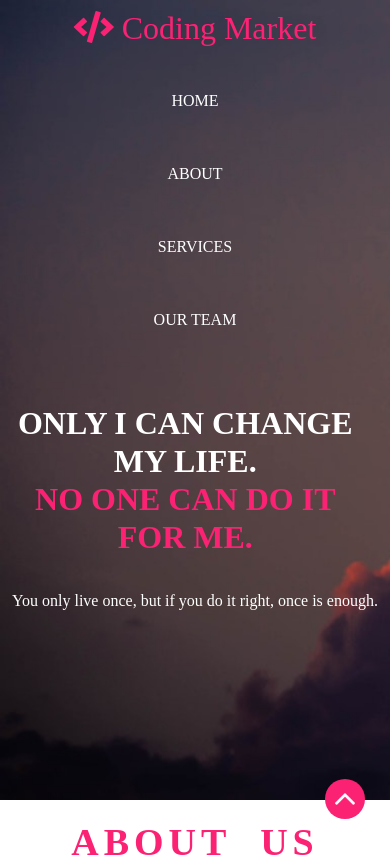
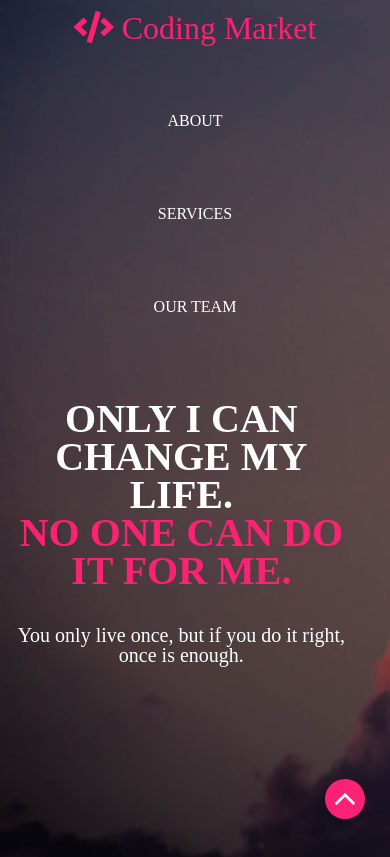
Before and after one commit to Jimgeo98/React.js-Landing-page, a React (Create React App) app: page / in a window 390 px wide. Shown: the top 857 px of the page. Built offline with nearby package versions, Linux system fonts and the light colour scheme; a web font is replaced by a local one.

Commit message:
add animation.css and react scrollreveal

```diff
--- a/package.json
+++ b/package.json
@@ -6,8 +6,10 @@
     "@testing-library/jest-dom": "^4.2.4",
     "@testing-library/react": "^9.5.0",
     "@testing-library/user-event": "^7.2.1",
+    "animate.css": "^4.1.1",
     "react": "^16.13.1",
     "react-dom": "^16.13.1",
+    "react-reveal": "^1.2.2",
     "react-scripts": "3.4.3"
   },
   "scripts": {
--- a/public/index.html
+++ b/public/index.html
@@ -4,6 +4,7 @@
     <meta charset="utf-8" />
     <link rel="icon" href="%PUBLIC_URL%/favicon.ico" />
     <link href="https://fonts.googleapis.com/css2?family=Chilanka&display=swap" rel="stylesheet">
+    <link rel="stylesheet" href="https://cdnjs.cloudflare.com/ajax/libs/animate.css/4.1.1/animate.min.css"/>
     <link rel="stylesheet" href="https://use.fontawesome.com/releases/v5.15.1/css/all.css" integrity="sha384-vp86vTRFVJgpjF9jiIGPEEqYqlDwgyBgEF109VFjmqGmIY/Y4HV4d3Gp2irVfcrp" crossOrigin="anonymous">
     <meta name="viewport" content="width=device-width, initial-scale=1" />
     <meta
--- a/src/Components/About.jsx
+++ b/src/Components/About.jsx
@@ -1,12 +1,15 @@
 import React from 'react'
 import styles from './About.module.css'
+import LightSpeed from 'react-reveal/LightSpeed';
 
 const About = () => {
 
     return (
 
         <div className={styles.about} id="about">
-			<h1 className={styles.title}>About Us</h1>
+			<LightSpeed left>
+				<h1 className={styles.title}>About Us</h1>
+			</LightSpeed>
 			<p>Lorem ipsum dolor sit amet, consectetur adipisicing elit. Omnis, eveniet temporibus reprehenderit. Veniam
 				sunt corrupti necessitatibus quam, quia doloribus nesciunt ut eveniet, alias aspernatur eum perferendis
 				commodi doloremque recusandae tenetur quis cumque voluptatibus officiis ea excepturi dignissimos!
--- a/src/Components/Banner.jsx
+++ b/src/Components/Banner.jsx
@@ -4,7 +4,7 @@ import Logo from '../images/p3.jpg'
 
 let sectionStyle = {
     width: "100%",
-	height: "800px",
+	height: "900px",
     backgroundImage: `url(${Logo})`,
 };
 
@@ -15,8 +15,9 @@ const Banner = () => {
 
         <div className={styles.banner_image} style={sectionStyle}>
 		    <div className={styles.banner_content}>
-			    <h1>Only I can change my life.<br></br><span>No one can do it for me.</span></h1>
-			    <p>You only live once, but if you do it right, once is enough.</p>
+			    <h1 className="animate__animated animate__backInLeft">Only I can change my life.<br></br><span>No one can do it for me.</span></h1>
+			    <p className="animate__animated animate__bounceInRight">You only live once, but if you do it right, once is enough.</p>
+
 		    </div>
 		</div>
     )
--- a/src/Components/Banner.module.css
+++ b/src/Components/Banner.module.css
@@ -19,6 +19,11 @@
 	text-transform: uppercase;
 	line-height: 38px;
 	margin-bottom: 35px;
+	font-size: 40px;
+}
+
+.banner_content p{
+	font-size: 20px;
 }
 
 
@@ -40,7 +45,7 @@
 
 
 	.banner_content{
-		margin-top: 170px;
+		margin-top: 120px;
 	}
 
 }
@@ -49,7 +54,11 @@
 
 	.banner_image .banner_content h1{
 		margin-top: 60px;
-		width: 95%;
+		width: 93%;
    }
 
+   	.banner_image .banner_content p{
+		width: 93%;
+	}
+
 }
--- a/src/Components/Header.jsx
+++ b/src/Components/Header.jsx
@@ -7,11 +7,10 @@ const NavBar = () => {
 
         <div className={styles.navbar} id="nav">
 			<div className={styles.logo}>
-				<a href="/index.html"><i className="fas fa-code"></i> Coding Market</a>
+				<a href="/"><i className="fas fa-code"></i> Coding Market</a>
 			</div>
 			<div className={styles.navbar_items}>
 				<ul>
-					<li><a href="#home">home</a></li>
 					<li><a href="#about">about</a></li>
 					<li><a href="#services">services</a></li>
 					<li><a href="#ourteam">our team</a></li>
--- a/src/Components/Header.module.css
+++ b/src/Components/Header.module.css
@@ -59,7 +59,7 @@
 	}
 
 	.navbar_items ul li{
-		margin-top: 35px;
+		margin-top: 55px;
 		padding: 10px;
 	}
 
--- a/src/Components/Services.jsx
+++ b/src/Components/Services.jsx
@@ -2,14 +2,16 @@ import React from 'react'
 import service1 from '../images/services-1.png'
 import service2 from '../images/services-2.png'
 import service3 from '../images/services-3.png'
+import LightSpeed from 'react-reveal/LightSpeed';
 import styles from './Services.module.css'
 const Services = () => {
 
     return (
 
         <div className={styles.services} id="services">
-
-			<h1 className={styles.title}>our Services</h1>
+			<LightSpeed left>
+				<h1 className={styles.title}>our Services</h1>
+        	</LightSpeed>
 			<p>Lorem ipsum dolor sit amet, consectetur adipisicing elit. Quibusdam quia, porro repellendus dolore
 				repudiandae, accusantium corporis harum vel iste suscipit maiores provident ullam itaque libero minus
 				nesciunt consequatur iusto numquam asperiores quod fugiat veniam blanditiis.</p>
--- a/src/Components/Team.jsx
+++ b/src/Components/Team.jsx
@@ -6,7 +6,7 @@ import image4 from '../images/team4.jpg'
 import image5 from '../images/team5.jpg'
 import image6 from '../images/team6.jpg'
 import styles from './Team.module.css'
-
+import LightSpeed from 'react-reveal/LightSpeed';
 
 
 const Team = () => {
@@ -14,7 +14,10 @@ const Team = () => {
     return (
 
         <div className={styles.ourteam} id="ourteam">
-			<h1 className={styles.title}>our team</h1>
+
+			<LightSpeed left>
+				<h1 className={styles.title}>our team</h1>
+        	</LightSpeed>
 
 			<div className={styles.ourteam_wrapper}>
 
```
Also changed, not shown: 1 other file (tests, documents, lock files or other folders).
